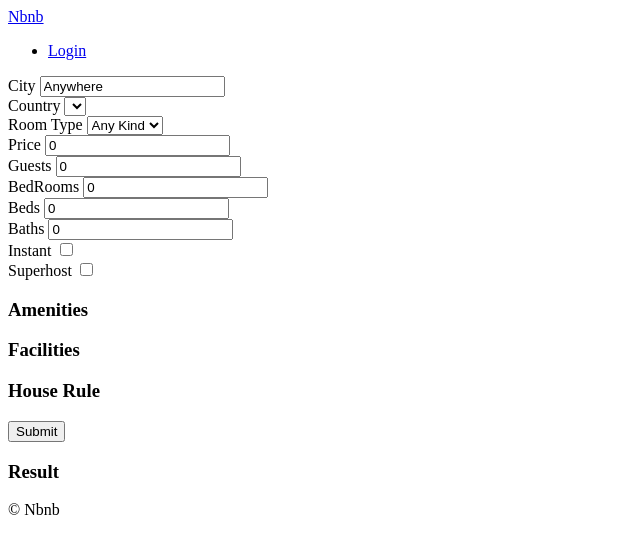
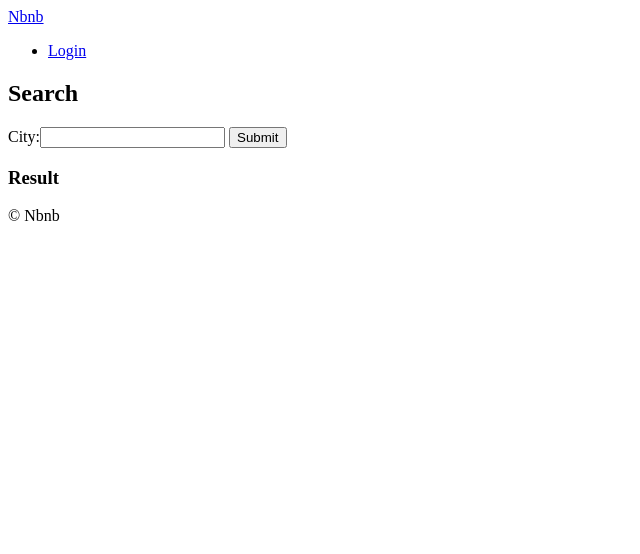
Before and after one commit to KIMJUNSICK/Airbnb_clone, a Django app: page /rooms/search/ in a window 1280 px wide. Shown: the top 554 px of the page, without its empty margins (0-640 px from the left). Run offline with Django 3.2, Linux system fonts and the light colour scheme; data that the repository does not hold is empty.

Commit message:
Views: Form API of django
this is very convenience than before

```diff
--- /dev/null
+++ b/rooms/forms.py
@@ -0,0 +1,6 @@
+from django import forms
+
+
+class SearchForm(forms.Form):
+
+    city = forms.CharField()
--- a/rooms/views.py
+++ b/rooms/views.py
@@ -1,7 +1,7 @@
 from django.views.generic import ListView, DetailView
 from django.shortcuts import render
 from django_countries import countries
-from . import models
+from . import models, forms
 
 
 # abstract because of reusing this in another views
@@ -24,97 +24,7 @@ class RoomDetail(DetailView):
 
 
 def search(request):
-    city = request.GET.get("city", "Anywhere")
-    city = str.capitalize(city)
-    country = request.GET.get("country", "KR")
-    room_type = int(request.GET.get("room_type", 0))
-    price = int(request.GET.get("price", 0))
-    guests = int(request.GET.get("guests", 0))
-    bedrooms = int(request.GET.get("bedrooms", 0))
-    beds = int(request.GET.get("beds", 0))
-    baths = int(request.GET.get("baths", 0))
-    instant = bool(request.GET.get("instant"))
-    superhost = bool(request.GET.get("superhost"))
-    selected_amenities = request.GET.getlist("amenities")
-    selected_facilities = request.GET.getlist("facilities")
-    selected_house_rules = request.GET.getlist("house_rules")
 
-    form = {
-        "city": city,
-        "price": price,
-        "guests": guests,
-        "bedrooms": bedrooms,
-        "beds": beds,
-        "baths": baths,
-        "instant": instant,
-        "superhost": superhost,
-        "selected_country": country,
-        "selected_room_type": room_type,
-        "selected_amenities": selected_amenities,
-        "selected_facilities": selected_facilities,
-        "selected_house_rules": selected_house_rules,
-    }
+    form = forms.SearchForm()
 
-    room_types = models.RoomType.objects.all()
-    amenities = models.Amenity.objects.all()
-    facilities = models.Facility.objects.all()
-    house_rules = models.HouseRule.objects.all()
-    choices = {
-        "room_types": room_types,
-        "countries": countries,
-        "amenities": amenities,
-        "facilities": facilities,
-        "house_rules": house_rules,
-    }
-
-    filter_args = {}
-
-    # filtering
-    if city != "Anywhere":
-        filter_args["city__startswith"] = city
-    if room_type != 0:
-        filter_args["room_type__pk"] = room_type
-    if price != 0:
-        filter_args["price__lte"] = price
-    if guests != 0:
-        filter_args["guests__gte"] = guests
-    if bedrooms != 0:
-        filter_args["bedrooms__gte"] = bedrooms
-    if beds != 0:
-        filter_args["beds__gte"] = beds
-    if baths != 0:
-        filter_args["baths__gte"] = baths
-    if instant is True:
-        filter_args["instant_book"] = True
-    if superhost is True:
-        filter_args["host__superhost"] = True
-    filter_args["country"] = country
-
-    rooms = models.Room.objects.filter(**filter_args)
-
-    if len(selected_amenities) > 0:
-        for selected_amenity in selected_amenities:
-            rooms = rooms & models.Room.objects.filter(
-                amenities__pk=int(selected_amenity)
-            )
-    if len(selected_facilities) > 0:
-        for selected_facility in selected_facilities:
-            rooms = rooms & models.Room.objects.filter(
-                amenities__pk=int(selected_facility)
-            )
-    if len(selected_house_rules) > 0:
-        for selected_house_rule in selected_house_rules:
-            rooms = rooms & models.Room.objects.filter(
-                amenities__pk=int(selected_house_rule)
-            )
-
-    print(selected_amenities)
-    print(filter_args)
-    print(rooms)
-
-    # filter rooms in db by data that get in url
-    # get data of rooms that were filtered
-    # send the data to templates
-    # view + css
-
-    return render(request, "rooms/search.html", {**form, **choices, "rooms": rooms})
+    return render(request, "rooms/search.html", {"form": form})
--- a/templates/rooms/search.html
+++ b/templates/rooms/search.html
@@ -8,140 +8,10 @@
 {% endblock search-bar %}
 
 {% block content %}
+    <h2>Search</h2>
     <form method="get" action="{% url 'rooms:search' %}">
-
-        <div>
-            <label for="city">City</label>
-            <input value="{{city}}" id="city" name="city" placeholder="Search By City" />
-        </div>
-
-        <div>
-            <label for="country">Country</label>
-            <select id="country" name="country">
-                {% for country in countries %}
-                    <option value="{{country.code}}"
-                    {% if country.code == selected_country %}
-                        selected
-                    {% endif %}
-                    >{{country.name}}</option>
-                {% endfor %}
-            </select>
-        </div>
-
-        <div>
-            <label for="room_type">Room Type</label>
-            <select id="room_type" name="room_type">
-                 <option value="0"
-                 {% if selected_room_type == 0  %}
-                 selected
-                 {% endif %}>Any Kind</option>
-                {% for room_type in room_types %}
-                    <option value="{{room_type.pk}}"
-                    {% if selected_room_type == room_type.pk %}
-                        selected
-                    {% endif %}>{{room_type.name}}</option>
-                {% endfor %}
-            </select>
-        </div>
-
-        <div>
-            <label for="price">Price</label>
-            <input value="{{price}}" type="number" name="price" id="price" placeholder="Price"/>
-        </div>
-        <div>
-            <label for="guests">Guests</label>
-            <input value="{{guests}}" type="number" name="guests" id="guests" placeholder="Guests"/>
-        </div>
-        <div>
-            <label for="bedrooms">BedRooms</label>
-            <input value="{{bedrooms}}" type="number" name="bedrooms" id="bedrooms" placeholder="BedRooms"/>
-        </div>
-        <div>
-            <label for="beds">Beds</label>
-            <input value="{{beds}}" type="number" name="beds" id="beds" placeholder="Beds"/>
-        </div>
-        <div>
-            <label for="baths">Baths</label>
-            <input value="{{baths}}" type="number" name="baths" id="baths" placeholder="Baths"/>
-        </div>
-        <div>
-            <label for="instant">Instant</label>
-            <input type="checkbox" name="instant" id="instant"
-            {% if instant %}
-                checked
-            {% endif %}
-            />
-        </div>
-        <div>
-            <label for="superhost">Superhost</label>
-            <input type="checkbox" name="superhost" id="superhost"
-            {% if superhost %}
-                checked
-            {% endif %}
-            />
-        </div>
-        <div>
-            <h3>Amenities</h3>
-            <ul>
-                {% for amenity in amenities %}
-                    <li>
-                        <label for="a_{{amenity.pk}}">{{amenity.name}}</label>
-                        <input
-                        id="a_{{amenity.pk}}"
-                        name="amenities"
-                        type="checkbox"
-                        value={{amenity.pk}}
-                        {% if  amenity.pk|slugify in selected_amenities %}
-                            checked
-                        {% endif %}
-                         />
-                    </li>
-                {% endfor %}
-            </ul>
-        </div>
-
-        <div>
-            <h3>Facilities</h3>
-            <ul>
-                {% for facility in facilities %}
-                    <li>
-                        <label for="f_{{facility.pk}}">{{facility.name}}</label>
-                        <input
-                        id="f_{{facility.pk}}"
-                        name="facilities"
-                        type="checkbox"
-                        value={{facility.pk}}
-                        {% if  facility.pk|slugify in selected_facilities %}
-                            checked
-                        {% endif %}
-                        />
-                    </li>
-                {% endfor %}
-            </ul>
-        </div>
-
-        <div>
-            <h3>House Rule</h3>
-            <ul>
-                {% for rule in house_rules %}
-                    <li>
-                        <label for="r_{{rule.pk}}">{{rule.name}}</label>
-                        <input
-                        id="r_{{rules.pk}}"
-                        name="house_rules"
-                        type="checkbox"
-                        value={{rule.pk}}
-                        {% if  rule.pk|slugify in selected_house_rules %}
-                            checked
-                        {% endif %}
-                        />
-                    </li>
-                {% endfor %}
-            </ul>
-        </div>
-
+        {{form}}
         <button>Submit</button>
-        {% comment %} if one button in form tag, the button event is sumbit {% endcomment %}
     </form>
 
     <h3>Result</h3>
```
